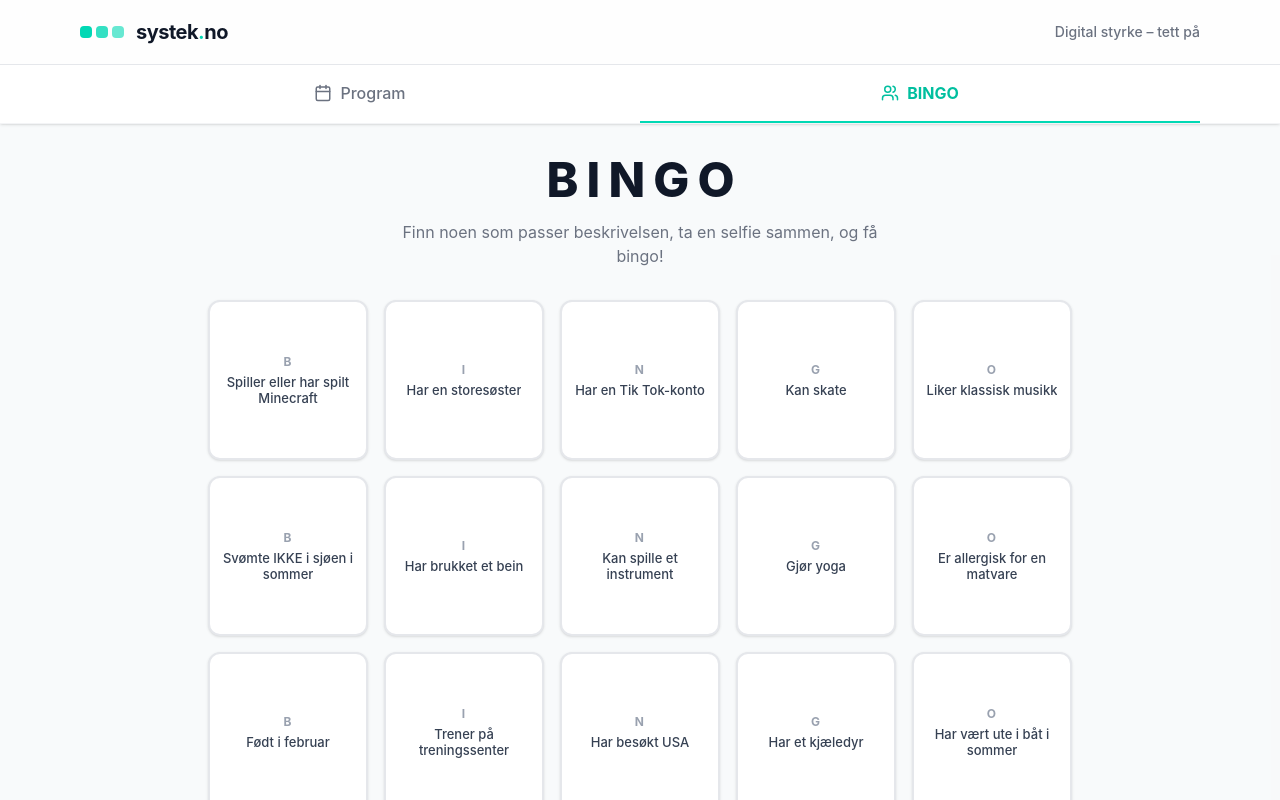
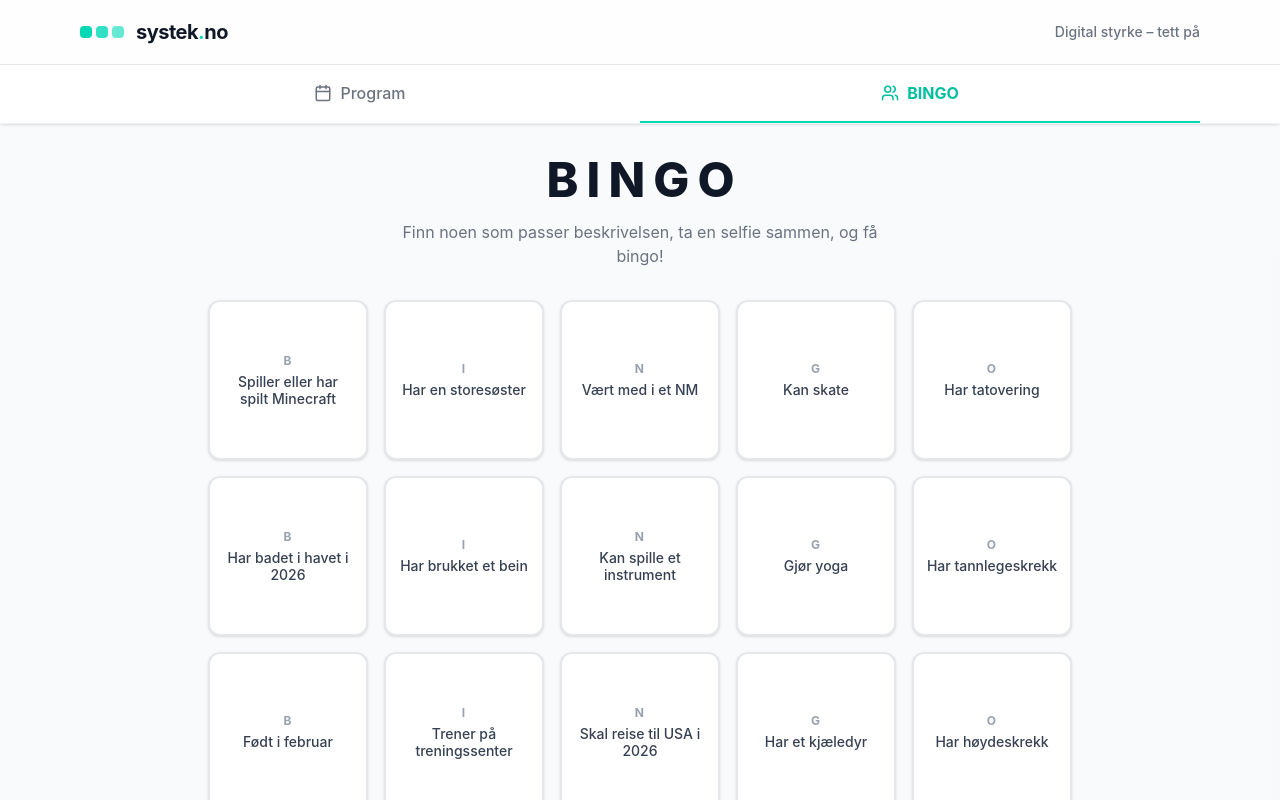
Before and after one commit to aleksag/fagdag, a Next.js app: page / in a window 1280 px wide. Both pictures are taken after a click on the button "BINGO". Shown: the top 800 px of the page. Built offline with nearby package versions, Linux system fonts and the light colour scheme.

Commit message:
Fikser litt på kategorier, oppdaterer program

```diff
--- a/data/conference.json
+++ b/data/conference.json
@@ -130,9 +130,9 @@
         {
           "id": "sess_t2_9",
           "trackId": "track2",
-          "title": "Hersketeknikker, hva og hvordan",
-          "speaker": "Shomaila Kausar",
-          "description": "Hva er hersketeknikker, hvordan de brukes i arbeidslivet, og hvordan vi kan gjenkjenne og håndtere dem på en konstruktiv måte. Se på noen eksempler, vanlige situasjoner i jobbhverdagen, og prøve å gi konkrete tips til hvordan man kan stå imot og bidra til en mer respektfull kommunikasjon på arbeidsplassen.  Mål: Øke bevisstheten, styrke trygghet i kommunikasjon og bidra til et inkluderende arbeidsmiljø."
+          "title": "Hvordan AI endrer måten vi tester på",
+          "speaker": "Inam Qadir",
+          "description": "Kort om hvordan testingen tradisjonelt har vært, hvordan overgangen til AI nå spiller en rolle mm"
         }
       ]
     },
@@ -152,9 +152,9 @@
         {
           "id": "sess_t2_10",
           "trackId": "track2",
-          "title": "Hvordan AI endrer måten vi tester på",
-          "speaker": "Inam Qadir",
-          "description": "Kort om hvordan testingen tradisjonelt har vært, hvordan overgangen til AI nå spiller en rolle mm"
+          "title": "Hersketeknikker, hva og hvordan",
+          "speaker": "Shomaila Kausar",
+          "description": "Hva er hersketeknikker, hvordan de brukes i arbeidslivet, og hvordan vi kan gjenkjenne og håndtere dem på en konstruktiv måte. Se på noen eksempler, vanlige situasjoner i jobbhverdagen, og prøve å gi konkrete tips til hvordan man kan stå imot og bidra til en mer respektfull kommunikasjon på arbeidsplassen.  Mål: Øke bevisstheten, styrke trygghet i kommunikasjon og bidra til et inkluderende arbeidsmiljø."
         }
       ]
     },
@@ -280,11 +280,26 @@
     {
       "id": "slot_17",
       "startTime": "16:05",
+      "endTime": "16:15",
+      "type": "common",
+      "sessions": [
+        {
+          "id": "sess_t1_17",
+          "trackId": "all",
+          "title": "React2Shell - Hva skjedde egentlig?",
+          "speaker": "Mikael Solstad",
+          "description": "Mikael forklarer hva som skjedde med en av de mest kritiske sårbarhetene vi har sett de siste årene."
+        }
+      ]
+    },
+    {
+      "id": "slot_18",
+      "startTime": "16:05",
       "endTime": "16:30",
       "type": "common",
       "sessions": [
         {
-          "id": "sess_t1_17",
+          "id": "sess_t1_18",
           "trackId": "all",
           "title": "Paneldebatt om KI med forfriskninger",
           "speaker": "",
@@ -293,13 +308,13 @@
       ]
     },
     {
-      "id": "slot_18",
+      "id": "slot_19",
       "startTime": "16:30",
       "endTime": "17:30",
       "type": "break",
       "sessions": [
         {
-          "id": "sess_t1_18",
+          "id": "sess_t1_19",
           "trackId": "all",
           "title": "Middag",
           "speaker": "",
@@ -308,13 +323,13 @@
       ]
     },
     {
-      "id": "slot_19",
+      "id": "slot_20",
       "startTime": "17:00",
       "endTime": "17:15",
       "type": "common",
       "sessions": [
         {
-          "id": "sess_t1_19",
+          "id": "sess_t1_20",
           "trackId": "all",
           "title": "Kveldsforedrag: Interaksjonskostnad 💃🕺",
           "speaker": "Benjamin",
--- a/src/app/components/BingoView.tsx
+++ b/src/app/components/BingoView.tsx
@@ -7,7 +7,7 @@ import { saveBingoSquare, getBingoSquares, deleteBingoSquare } from '@/lib/bingo
 const BINGO_GRID = [
     // B col
     { text: 'Spiller eller har spilt Minecraft', col: 'B' },
-    { text: 'Svømte IKKE i sjøen i sommer', col: 'B' },
+    { text: 'Har badet i havet i 2026', col: 'B' },
     { text: 'Født i februar', col: 'B' },
     { text: 'Leser manga', col: 'B' },
     { text: 'Har en lillebror', col: 'B' },
@@ -15,12 +15,12 @@ const BINGO_GRID = [
     { text: 'Har en storesøster', col: 'I' },
     { text: 'Har brukket et bein', col: 'I' },
     { text: 'Trener på treningssenter', col: 'I' },
-    { text: 'Kan berører nesa med tunga', col: 'I' },
+    { text: 'Har holdt innlegg på Fagdagen', col: 'I' },
     { text: 'Har møtt en kjendis', col: 'I' },
     // N col
-    { text: 'Har en Tik Tok-konto', col: 'N' },
+    { text: 'Vært med i et NM', col: 'N' },
     { text: 'Kan spille et instrument', col: 'N' },
-    { text: 'Har besøkt USA', col: 'N' },
+    { text: 'Skal reise til USA i 2026', col: 'N' },
     { text: 'Spiller fotball', col: 'N' },
     { text: 'Liker sushi', col: 'N' },
     // G col
@@ -30,11 +30,11 @@ const BINGO_GRID = [
     { text: 'Har lappen på bil', col: 'G' },
     { text: 'Har krøllete hår', col: 'G' },
     // O col
-    { text: 'Liker klassisk musikk', col: 'O' },
-    { text: 'Er allergisk for en matvare', col: 'O' },
-    { text: 'Har vært ute i båt i sommer', col: 'O' },
-    { text: 'Favorittfarge er rød', col: 'O' },
-    { text: 'Kan snakke et annet språk enn norsk og engelsk', col: 'O' },
+    { text: 'Har tatovering', col: 'O' },
+    { text: 'Har tannlegeskrekk', col: 'O' },
+    { text: 'Har høydeskrekk', col: 'O' },
+    { text: 'Har drevet med ekstremsport', col: 'O' },
+    { text: 'Har jobbet i Systek i over 10 år', col: 'O' },
 ];
 
 // Re-order to 5x5 grid (rows first for rendering)
@@ -137,7 +137,7 @@ export default function BingoView() {
                             key={idx}
                             onClick={() => handleSquareClick(idx)}
                             className={`
-                relative flex flex-col items-center justify-center p-2 rounded-lg md:rounded-xl overflow-hidden
+                relative flex flex-col items-center justify-center p-1 md:p-3 rounded-lg md:rounded-xl overflow-hidden
                 transition-all duration-300 text-center border-2
                 ${hasPhoto
                                     ? 'border-primary bg-primary/5'
@@ -157,9 +157,9 @@ export default function BingoView() {
                                     </div>
                                 </div>
                             ) : (
-                                <div className="z-10 flex flex-col items-center justify-center gap-1">
-                                    <span className="text-[8px] md:text-xs font-bold text-gray-400 uppercase tracking-widest">{square.col}</span>
-                                    <span className="text-[10px] md:text-[13px] leading-tight font-medium text-gray-700 break-words line-clamp-4">
+                                <div className="z-10 flex flex-col items-center justify-center gap-0.5 md:gap-1">
+                                    <span className="text-[7px] md:text-xs font-bold text-gray-400 uppercase tracking-widest">{square.col}</span>
+                                    <span className="text-[8.5px] min-[375px]:text-[10px] min-[425px]:text-[11px] md:text-[14px] leading-[1.1] md:leading-tight font-medium text-gray-700 break-words line-clamp-4">
                                         {square.text}
                                     </span>
                                 </div>
```
Also changed, not shown: schedule.csv.
